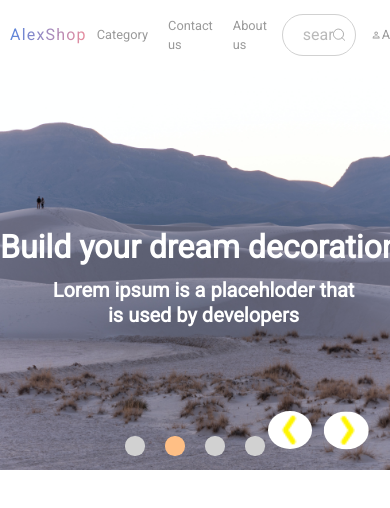
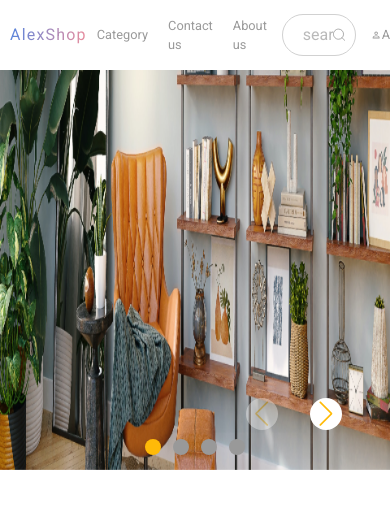
Before and after one commit to AlexanderKudr/aliexpress, a React (Vite) app: page / in a window 390 px wide. Shown: the top 508 px of the page. Built offline with nearby package versions, Linux system fonts and the light colour scheme.

Commit message:
swiper made insead

```diff
--- a/src/pages/HomePage.tsx
+++ b/src/pages/HomePage.tsx
@@ -3,6 +3,12 @@ import img11 from '../assets/images/homepage-before-one.png'
 import img12 from '../assets/images/img12-homepage1.jpg'
 import img13 from '../assets/images/img13-homepage1.jpg'
 import img14 from '../assets/images/backgroundimg-homepage1-14.jpg'
+import { Swiper, SwiperSlide } from 'swiper/react';
+import 'swiper/css';
+import { Navigation, Pagination, Scrollbar, A11y } from 'swiper';
+import 'swiper/css/navigation';
+import 'swiper/css/pagination';
+import 'swiper/css/scrollbar';
 
 
 
@@ -151,7 +157,57 @@ const Top = ()=>{
     )
 }
 
+const Newtop = ()=>{
+    return(
+        <>
+        <div className="big2">
+         <Swiper
+          modules={[Navigation, Pagination, Scrollbar, A11y]}
+          navigation
+        spaceBetween={0}
+         style={{
+            "--swiper-pagination-color": "#FFBA08",
+            "--swiper-pagination-bullet-inactive-color": "#999999",
+            "--swiper-pagination-bullet-inactive-opacity": "1",
+            "--swiper-pagination-bullet-size": "16px",
+            "--swiper-pagination-bullet-horizontal-gap": "6px",
+            "--swiper-navigation-color": "#FFBA08",
+            "--swiper-navigation-size": "25px",
+          }}
+        pagination={{ clickable: true }}
+        slidesPerView={1}
+        onSlideChange={() => console.log('slide change')}
+        onSwiper={(swiper) => console.log(swiper)}
+    >
+      <SwiperSlide>
+        <div className="slide">
+            <img src={img11} alt="" className="slideimg" />
+        </div>
+      </SwiperSlide>
 
+      <SwiperSlide>
+        <div className="slide">
+            <img src={img12} alt="" className="slideimg" />
+        </div>
+      </SwiperSlide>
+
+      <SwiperSlide>
+        <div className="slide">
+            <img src={img13} alt="" className="slideimg" />
+        </div>
+      </SwiperSlide>
+
+      <SwiperSlide>
+        <div className="slide">
+            <img src={img14} alt="" className="slideimg" />
+        </div>
+      </SwiperSlide>
+
+    </Swiper>
+    </div>
+        </>
+    )
+}
 
 
 
@@ -163,7 +219,7 @@ const Homepage = () => {
 
     return (
         <>
-       <Top/>
+      <Newtop/>
         </>
      );
 }
--- a/src/sass/pages/HomePage.scss
+++ b/src/sass/pages/HomePage.scss
@@ -85,3 +85,75 @@
         transform: rotate(180deg);
     }
 }
+
+.big2{
+    position: fixed !important;
+    width: 100% !important;
+    height: 400px;
+}
+.slide{
+    height: 400px;
+    width: 100% !important;
+
+
+    .slideimg{
+        width: 100%;
+        height: 400px;
+        position: relative;
+    }
+
+}
+
+.swiper-button-prev {
+    left: 90% !important;
+    top: 85% !important;
+    position: absolute !important;
+    margin-right: 1rem;
+    background-color: rgb(255, 255, 255);
+    width: 3rem;
+    height: 3rem;
+    padding: 1rem;
+    border-radius: 50%;
+  }
+  .swiper-button-next {
+    right: 3rem !important;
+    top: 85% !important;
+    position: absolute !important;
+    background-color: rgb(255, 255, 255);
+    width: 3rem;
+    height: 3rem;
+    padding: 1rem;
+    border-radius: 50%;
+  }
+
+  @media (max-width:1094px) {
+
+.swiper-button-prev {
+    left: 80% !important;
+    top: 85% !important;
+    position: absolute !important;
+    margin-right: 1rem;
+  }
+  .swiper-button-next {
+    right: 3rem !important;
+    top: 85% !important;
+    position: absolute !important;
+  }
+
+  }
+
+  @media (max-width:571px) {
+
+    .swiper-button-prev {
+        left: 63% !important;
+        top: 85% !important;
+        position: absolute !important;
+        margin-right: 1rem;
+      }
+      .swiper-button-next {
+        right: 3rem !important;
+        top: 85% !important;
+        position: absolute !important;
+      }
+
+      }
```
